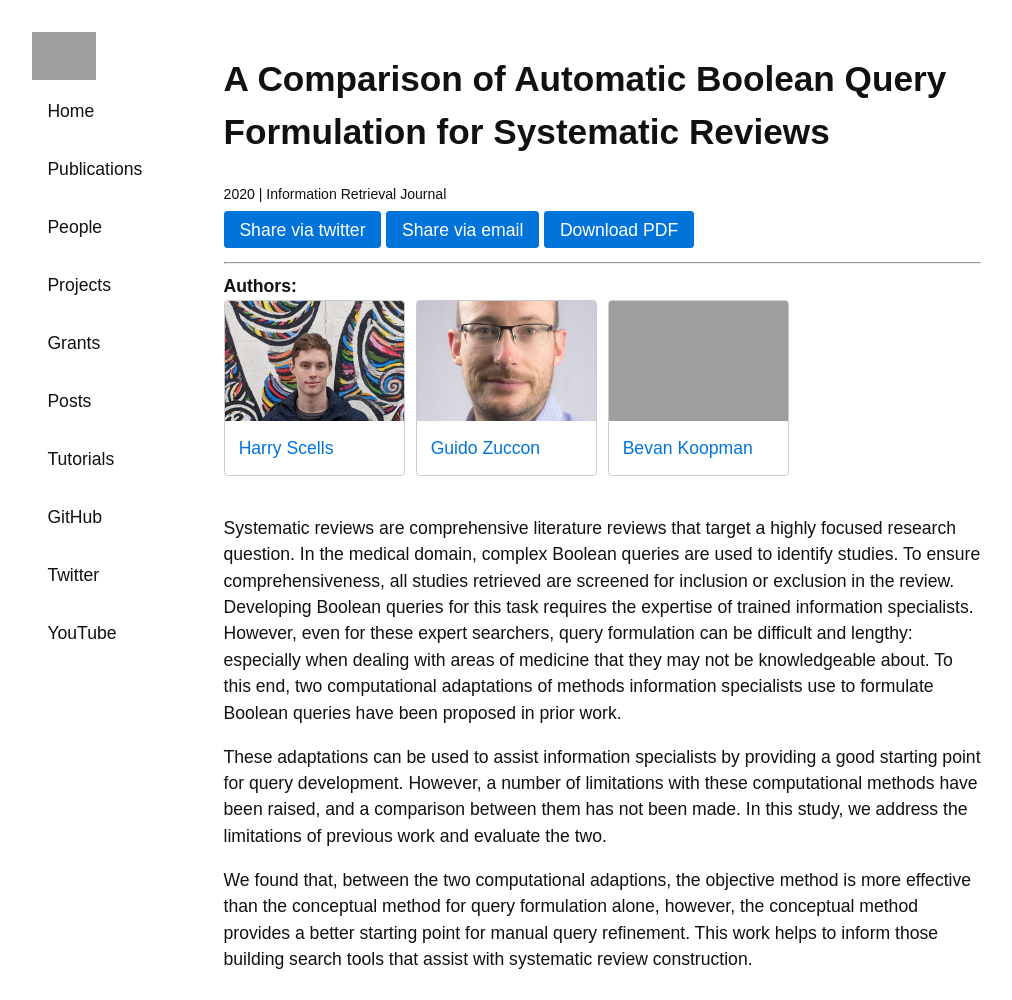
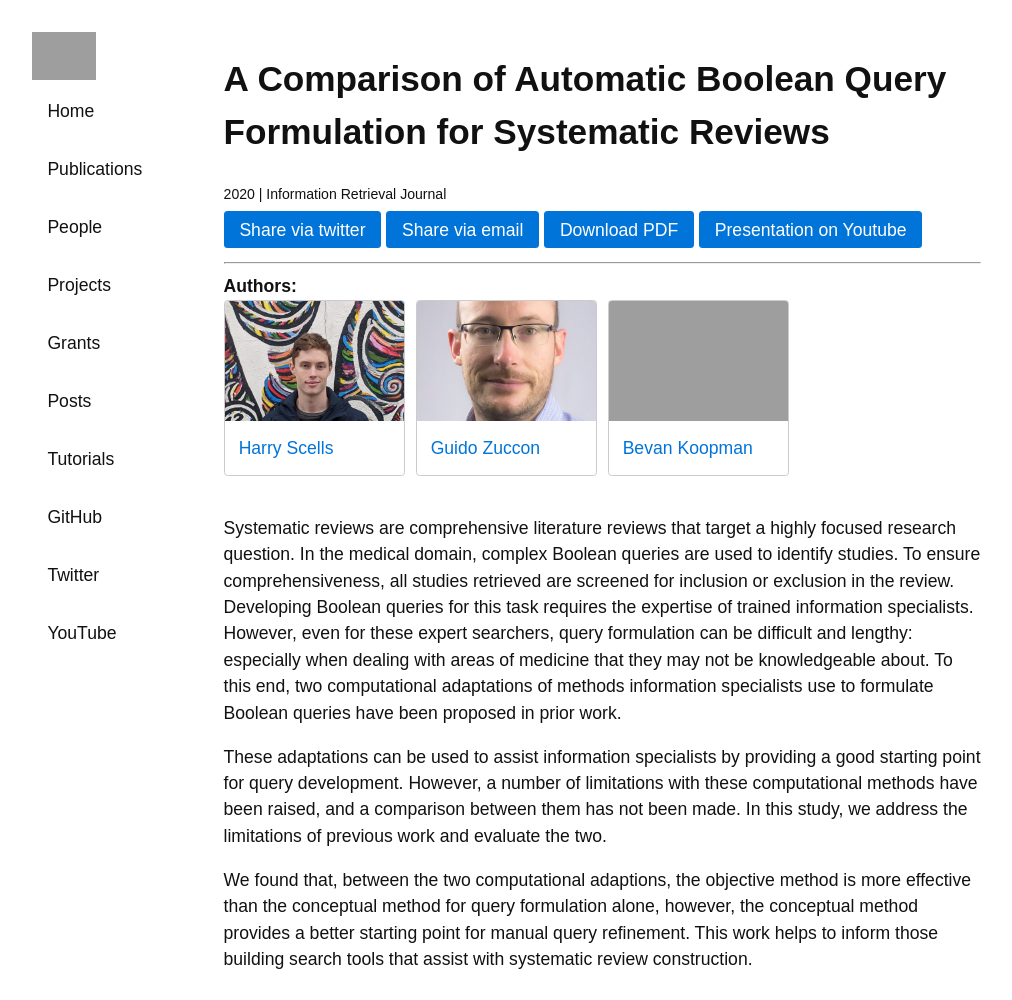
Before and after one commit to ielab/ielab.github.io, a Jekyll site: the page built from _publications/scells-2020-comparison.md, in a window 1280 px wide. Shown: the whole page, without its empty margins (139-1151 px from the left). Built offline with Jekyll 4.4.1, drawn with Linux system fonts in a browser that asks for light colours; grey boxes are pictures that could not be loaded.

Commit message:
Update scells-2020-comparison.md

```diff
--- a/_publications/scells-2020-comparison.md
+++ b/_publications/scells-2020-comparison.md
@@ -5,6 +5,9 @@
 year: 2020
 pdf: /publications/pdfs/scells2020comparison.pdf
 projects: [systematic-reviews]
+links:
+ - url: https://www.youtube.com/watch?v=U9rwm6n_24U&feature=youtu.be
+   name: Presentation on Youtube
 ---
 
 Systematic reviews are comprehensive literature reviews that target a highly focused research question. In the medical domain, complex Boolean queries are used to identify studies. To ensure comprehensiveness, all studies retrieved are screened for inclusion or exclusion in the review.
```
